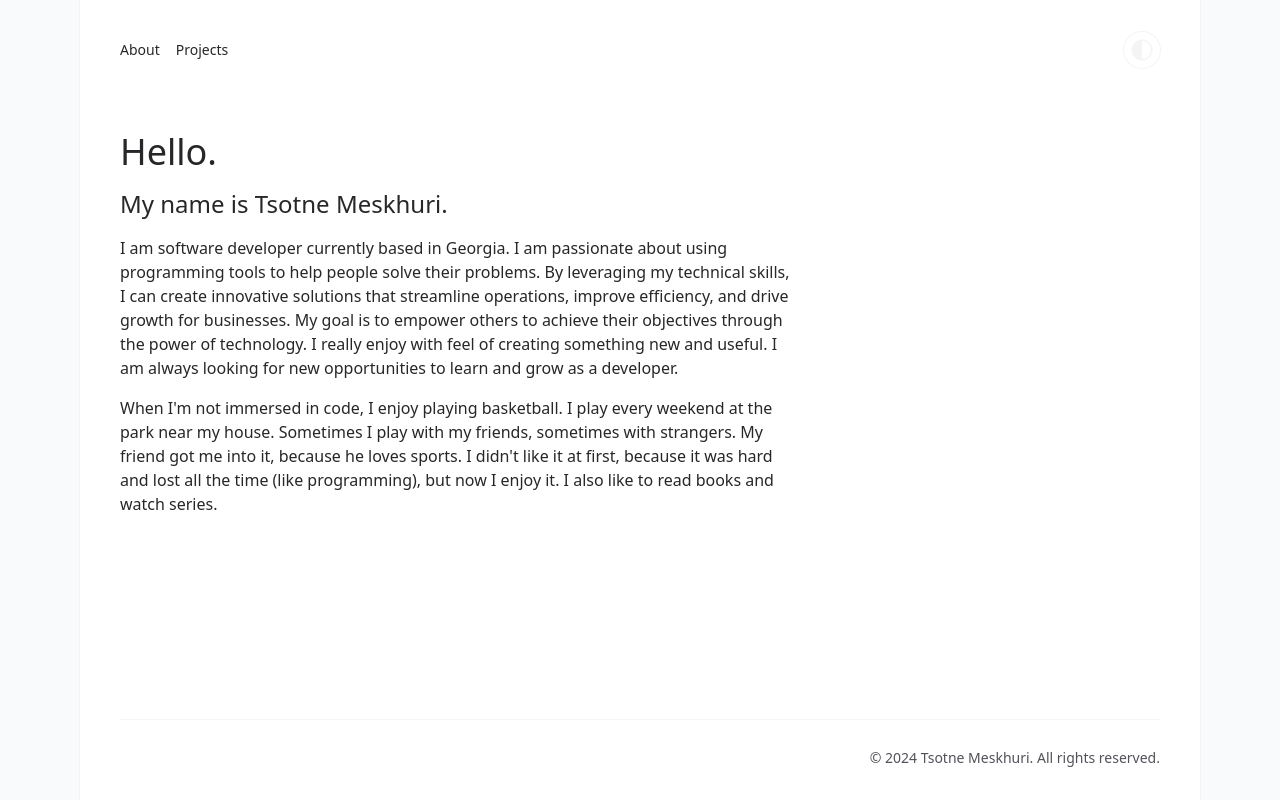
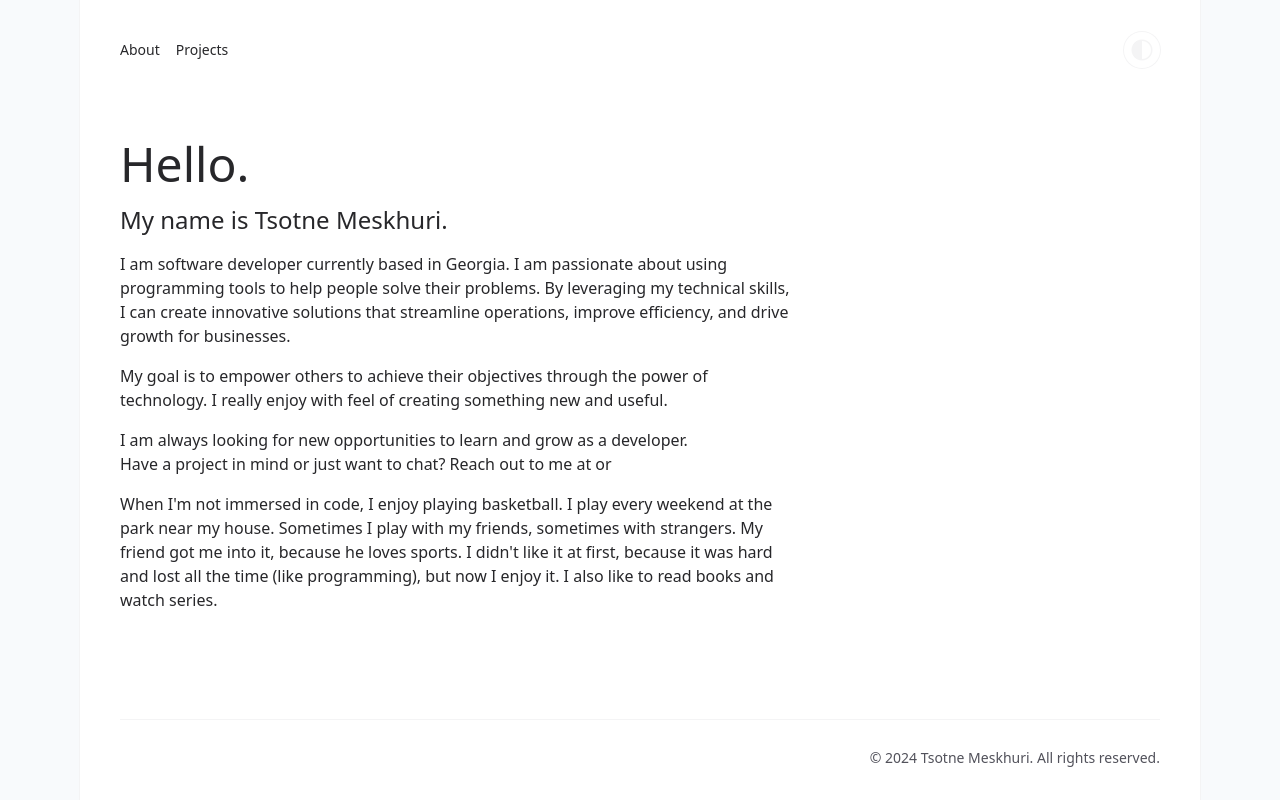
Before and after one commit to TsotMe/portfolio, a Nuxt app: page / in a window 1280 px wide. Built offline with nearby package versions, Linux system fonts and the light colour scheme.

Commit message:
Update about texts

```diff
--- a/pages/index.vue
+++ b/pages/index.vue
@@ -1,19 +1,57 @@
-<script lang="ts" setup></script>
+<script lang="ts" setup>
+const currentMode = useCookie('color-mode')
+</script>
 
 <template>
-  <div class="h-full">
-    <h1 class="text-4xl mb-4 mt-6 font-medium text-zinc-800 dark:text-zinc-100">Hello.</h1>
+  <div class="h-full my-2 md:my-8">
+    <h1 class="text-4xl mb-4 font-medium text-zinc-800 dark:text-zinc-100 md:text-5xl">Hello.</h1>
     <h2 class="text-2xl mb-4 text-zinc-800 dark:text-zinc-100">My name is Tsotne Meskhuri.</h2>
 
     <p class="max-w-2xl mb-4 text-base text-zinc-800 dark:text-zinc-100">
       I am software developer currently based in Georgia. I am passionate about using programming
       tools to help people solve their problems. By leveraging my technical skills, I can create
       innovative solutions that streamline operations, improve efficiency, and drive growth for
-      businesses. My goal is to empower others to achieve their objectives through the power of
-      technology. I really enjoy with feel of creating something new and useful. I am always looking
-      for new opportunities to learn and grow as a developer.
+      businesses.
     </p>
 
+    <p class="max-w-2xl mb-4 text-base text-zinc-800 dark:text-zinc-100">
+      My goal is to empower others to achieve their objectives through the power of technology. I
+      really enjoy with feel of creating something new and useful.
+    </p>
+
+    <p class="text-balance max-w-2xl mb-4 text-base text-zinc-800 dark:text-zinc-100">
+      I am always looking for new opportunities to learn and grow as a developer. Have a project in
+      mind or just want to chat? Reach out to me at
+      <a href="mailto:tsotnemeskhuri@gmail.com">
+        <img
+          v-if="currentMode === 'dark'"
+          src="/assets/images/email-dark.png"
+          alt=""
+          class="inline"
+        />
+        <img
+          v-if="currentMode === 'light'"
+          src="/assets/images/email-light.png"
+          alt=""
+          class="inline"
+        />
+      </a>
+      or
+      <a href="https://www.linkedin.com/in/tsotne-meskhuri-128773210/" target="_blank">
+        <img
+          v-if="currentMode === 'dark'"
+          src="/assets/images/linkedin-dark.png"
+          alt=""
+          class="inline"
+        />
+        <img
+          v-if="currentMode === 'light'"
+          src="/assets/images/linkedin-light.png"
+          alt=""
+          class="inline"
+        />
+      </a>
+    </p>
     <p class="max-w-2xl mb-4 text-base text-zinc-800 dark:text-zinc-100">
       When I'm not immersed in code, I enjoy playing basketball. I play every weekend at the park
       near my house. Sometimes I play with my friends, sometimes with strangers. My friend got me
```
